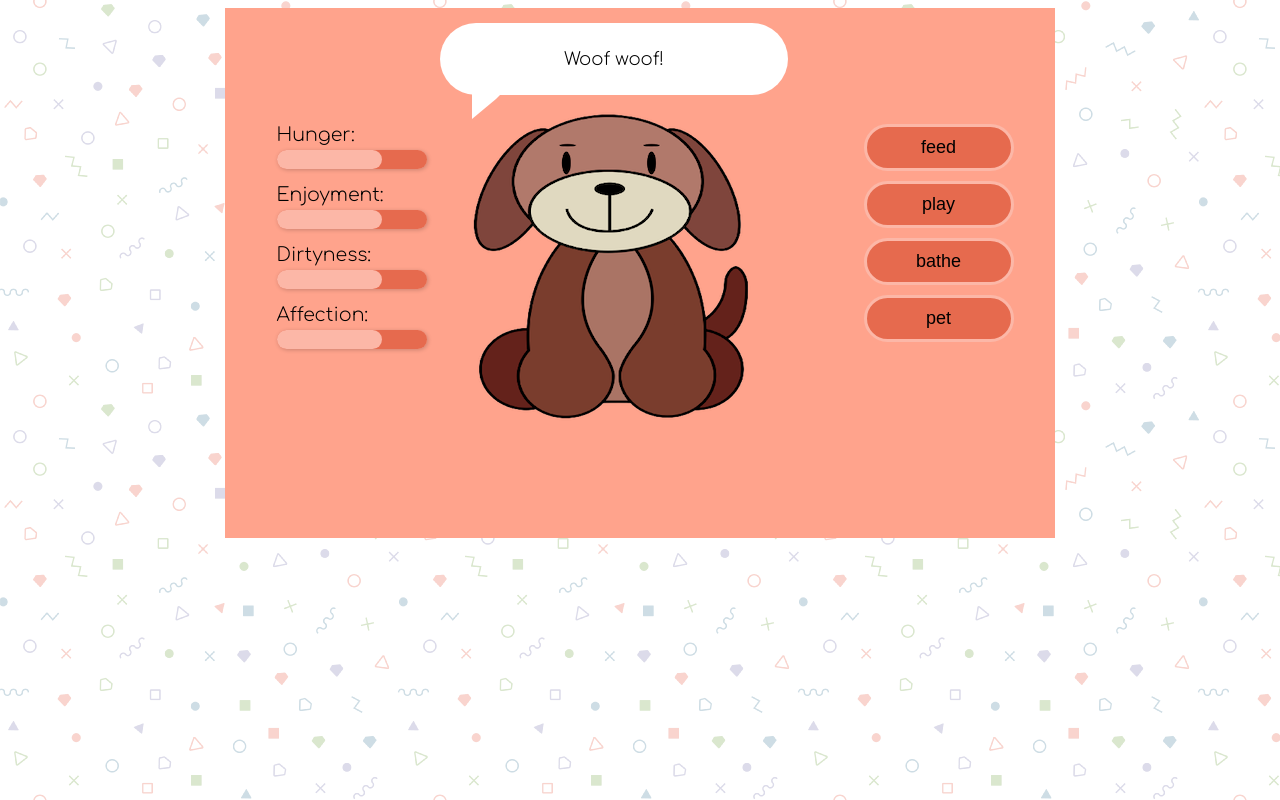
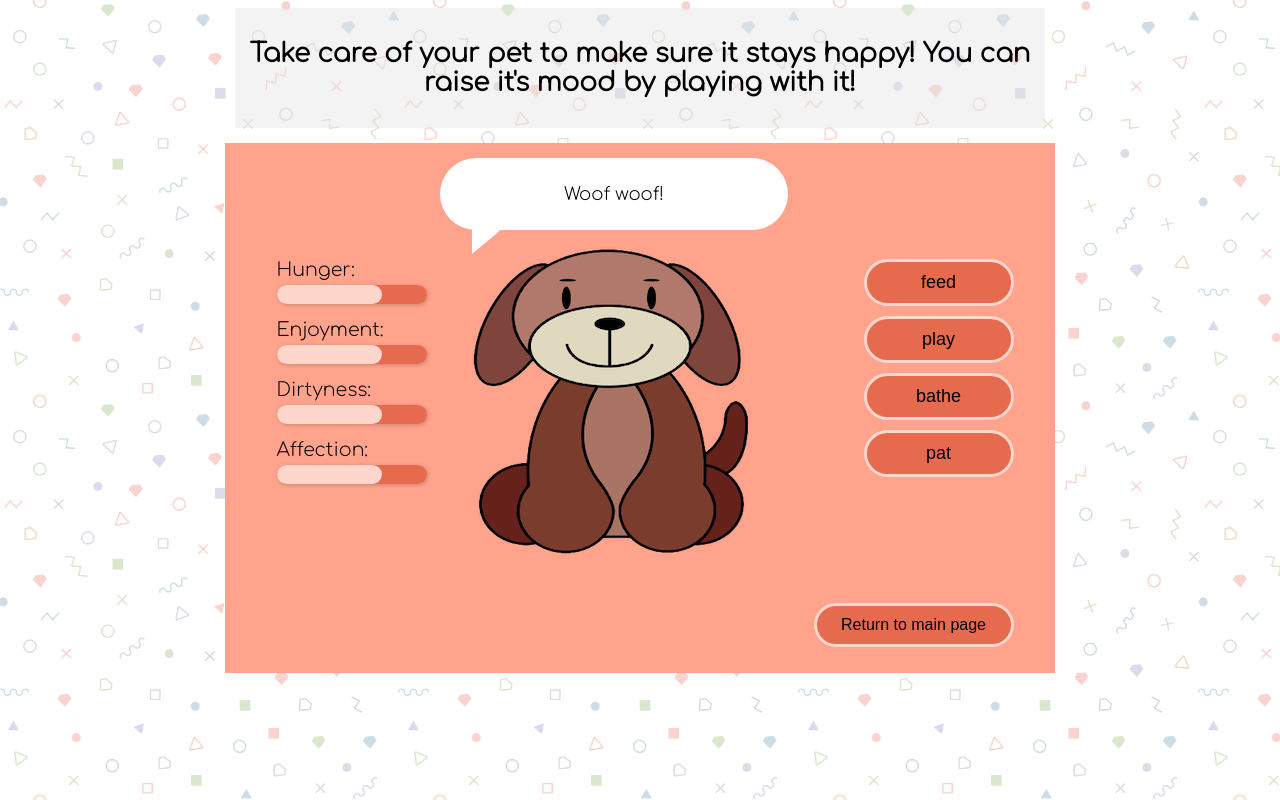
Before and after one commit to Jeppuu/petgame, a plain HTML site: page pets/dog.html in a window 1280 px wide. Drawn offline with Linux system fonts and the light colour scheme.

Commit message:
colors and sizes edited

```diff
--- a/css/master.css
+++ b/css/master.css
@@ -14,15 +14,16 @@ body {
 .welcome {
 text-align: center;
 margin-left: 50px;
+padding: 10px;
 }
 /* -- instruction box on the left -- */
 .instructions {
   position: absolute;
-  top: 10px;
-  left: 5px;
-  border: solid white 2px;
+  top: 28%;
+  left: 2%;
+  border: solid #ffd6cc 2px;
   width: 140px;
-  height: 300px;
+  height: 250px;
   padding: 10px;
   margin: 10px;
   text-align: center;
@@ -43,12 +44,24 @@ margin-left: 50px;
   left: 250px;
 }
 .img-link {
-  border: solid white 4px;
+  border: solid #ffd6cc 4px;
   border-radius: 60px;
   padding: 12px;
   margin-right: 10px;
 }
 /* -- Dog pet game css -- */
+.pet-intro {
+  width: 800px;
+  position: relative;
+  margin: auto;
+  margin-bottom: 15px;
+  font-size: 26px;
+  font-weight: bold;
+  text-align: center;
+  padding: 5px;
+  background-color: rgba(225, 225, 225, 0.4);
+
+}
 .pet {
   display: block;
   width: 50%;
@@ -64,7 +77,7 @@ right: 5%;
 .action-buttons button{
   display: block;
   background-color: #e66a4e;
-  border: 3px solid #fcb7a7;
+  border: 3px solid #ffd6cc;
   border-radius: 30px;
   padding: 10px 15px;
   margin-bottom: 10px;
@@ -99,7 +112,7 @@ progress::-webkit-progress-bar {
   border-radius: 10px;
 }
 progress::-webkit-progress-value {
-  background-color: #fcb7a7;
+  background-color: #ffd6cc;
   border-radius: 10px;
 }
 /* -- speech bubble -- */
@@ -125,3 +138,16 @@ progress::-webkit-progress-value {
   left: 32px;
   bottom: -24px;
 }
+.return-home {
+  position: absolute;
+  right: 5%;
+  bottom: 5%;
+}
+.return-home-button {
+  font-size: 16px;
+  background-color: #e66a4e;
+  width: 200px;
+  border: 3px solid #ffd6cc;
+  border-radius: 30px;
+  padding: 10px 15px;
+}
--- a/pets/dog.html
+++ b/pets/dog.html
@@ -8,6 +8,9 @@
     <link href="https://fonts.googleapis.com/css2?family=Comfortaa:wght@300&display=swap" rel="stylesheet">
   </head>
   <body>
+    <div class="pet-intro">
+      <p>Take care of your pet to make sure it stays happy! You can raise it's mood by playing with it!</p>
+    </div>
     <div class="container">
       <div class="pet">
         <div class="pet-message bubble">Woof woof!</div>
@@ -17,7 +20,7 @@
         <button class="action-button" type="button">feed</button>
         <button class="action-button" type="button">play</button>
         <button class="action-button" type="button">bathe</button>
-        <button class="action-button" type="button">pet</button>
+        <button class="action-button" type="button">pat</button>
       </div>
       <div class="pet-stats">
         <label for="hunger-stat">Hunger:</label>
@@ -32,6 +35,9 @@
         <label for="affection-stat">Affection:</label>
         <progress id="affection-stat" value="70" max="100"></progress>
       </div>
+      <div class="return-home">
+        <a href="../index.html"><button type="button" class="return-home-button">Return to main page</button></a>
+      </div>
 
     </div>
 
```
